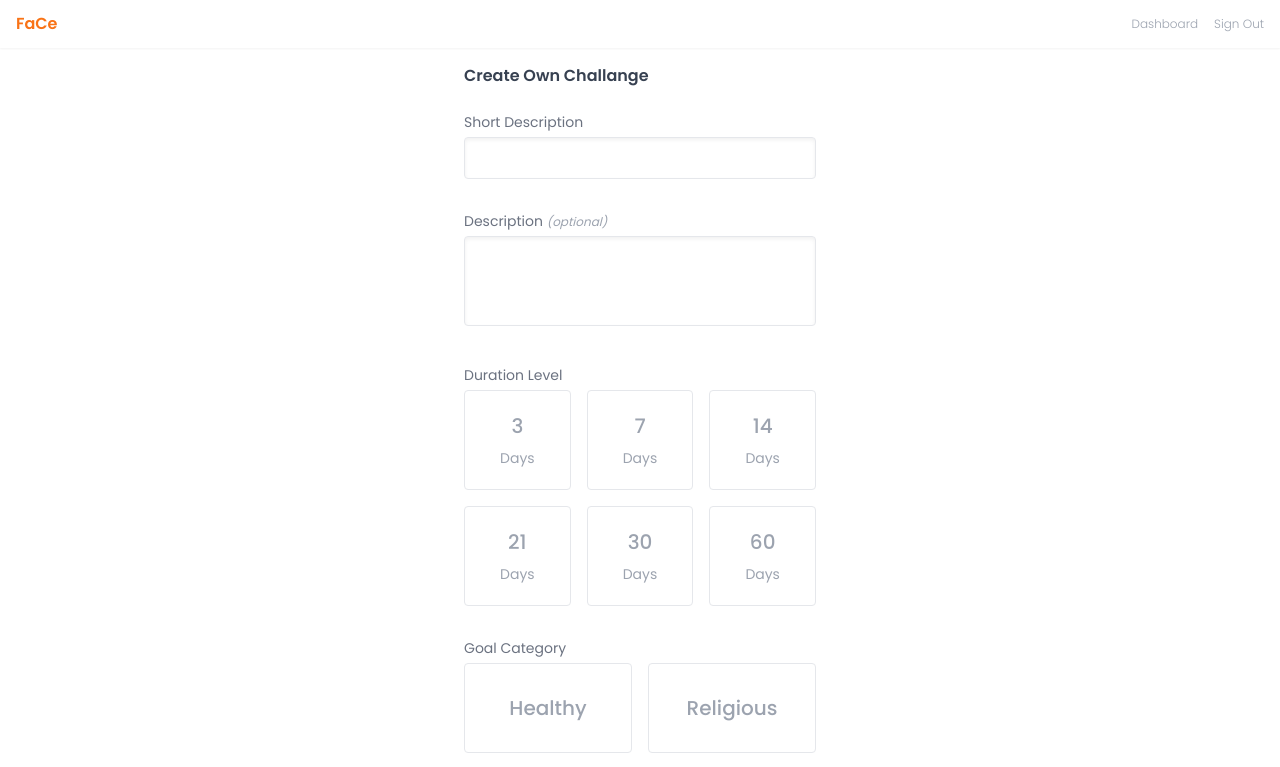
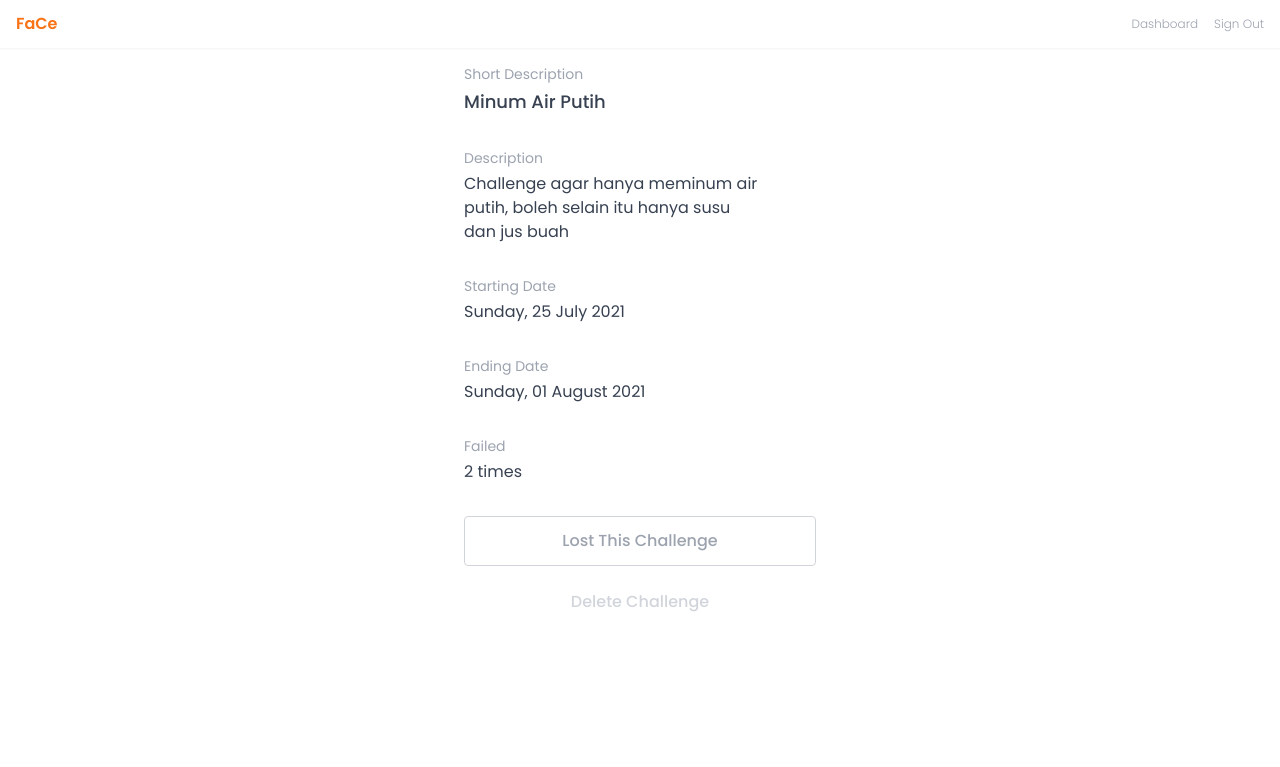
Before and after one commit to zulhamsy/face-app, a Vue app: page / in a window 1280 px wide. Shown: the top 767 px of the page. Built offline with nearby package versions, Linux system fonts and the light colour scheme.

Commit message:
single card challenge done

```diff
--- a/src/App.vue
+++ b/src/App.vue
@@ -5,7 +5,7 @@
 </template>
 
 <script>
-import LoginPage from './template/CreateChallange.vue'
+import LoginPage from './template/SingleCard.vue'
 export default {
   components: {
     LoginPage
--- /dev/null
+++ b/src/template/SingleCard.vue
@@ -0,0 +1,118 @@
+<template>
+  <div class="container">
+    <!-- App Bar -->
+    <nav>
+      <!-- Logo -->
+      <h1 class="logo">FaCe</h1>
+      <!-- Menu Links -->
+      <ul class="menu-links">
+        <li>Dashboard</li>
+        <li>Sign Out</li>
+      </ul>
+    </nav>
+    <!-- Main -->
+    <main class="space-y-8">
+      <!-- Short Desc -->
+      <div>
+        <p class="card-label">Short Description</p>
+        <p class="prominent">Minum Air Putih</p>
+      </div>
+      <!-- Desc -->
+      <div>
+        <p class="card-label">Description</p>
+        <p class="card-text">
+          Challenge agar hanya meminum air putih, boleh selain itu hanya susu
+          dan jus buah
+        </p>
+      </div>
+      <!-- Starting Date -->
+      <div>
+        <p class="card-label">Starting Date</p>
+        <p class="card-text">Sunday, 25 July 2021</p>
+      </div>
+      <!-- Ending Date -->
+      <div>
+        <p class="card-label">Ending Date</p>
+        <p class="card-text">Sunday, 01 August 2021</p>
+      </div>
+      <!-- Failed Times -->
+      <div>
+        <p class="card-label">Failed</p>
+        <p class="card-text">2 times</p>
+      </div>
+      <!-- CTA -->
+      <div class="space-y-3">
+        <button type="submit" class="btn-outline">
+          <p>Lost This Challenge</p>
+        </button>
+        <button type="submit" class="btn-text">
+          <p>Delete Challenge</p>
+        </button>
+      </div>
+    </main>
+  </div>
+</template>
+
+<style scoped>
+nav,
+ul {
+  @apply flex;
+}
+
+nav,
+main {
+  @apply px-4;
+}
+
+main {
+  @apply mx-auto max-w-sm mt-16;
+}
+
+nav {
+  @apply justify-between items-center w-full;
+  @apply shadow-sm;
+  @apply h-12 mb-7;
+  @apply fixed top-0 bg-white;
+}
+
+.logo {
+  @apply font-semibold text-orange-500;
+}
+
+.menu-links {
+  font-size: 12px;
+  @apply space-x-4;
+  @apply text-gray-400 font-light;
+}
+
+.active {
+  @apply text-gray-700 font-semibold;
+}
+
+/* Main Content */
+.card-label {
+  @apply text-gray-400 text-sm;
+  @apply mb-1;
+}
+
+.card-text {
+  max-width: 30ch;
+}
+
+.prominent {
+  @apply text-lg font-medium;
+}
+
+.btn-outline {
+  @apply font-medium text-gray-400;
+  @apply w-full py-3 flex items-center justify-center;
+  @apply rounded;
+  @apply border border-gray-300;
+}
+
+.btn-text {
+  @apply font-medium text-gray-300;
+  @apply w-full py-3 flex items-center justify-center;
+  @apply rounded;
+}
+</style>
```
